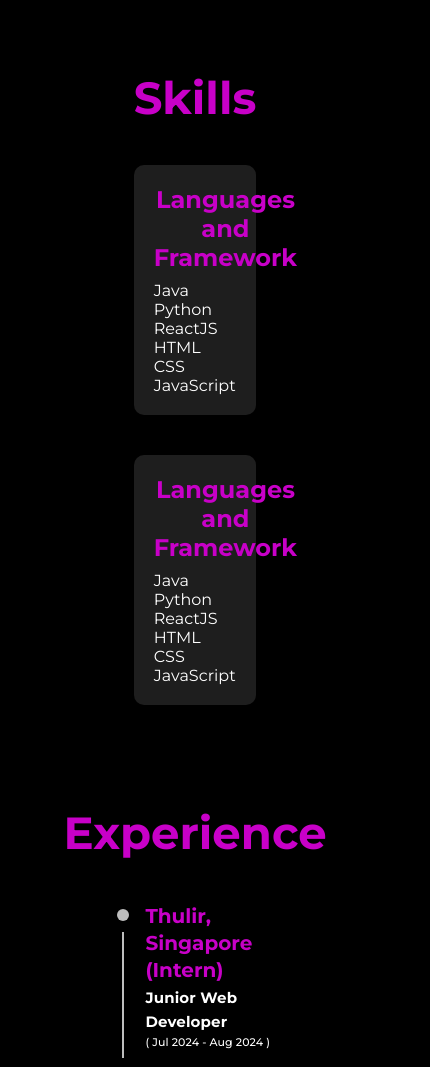
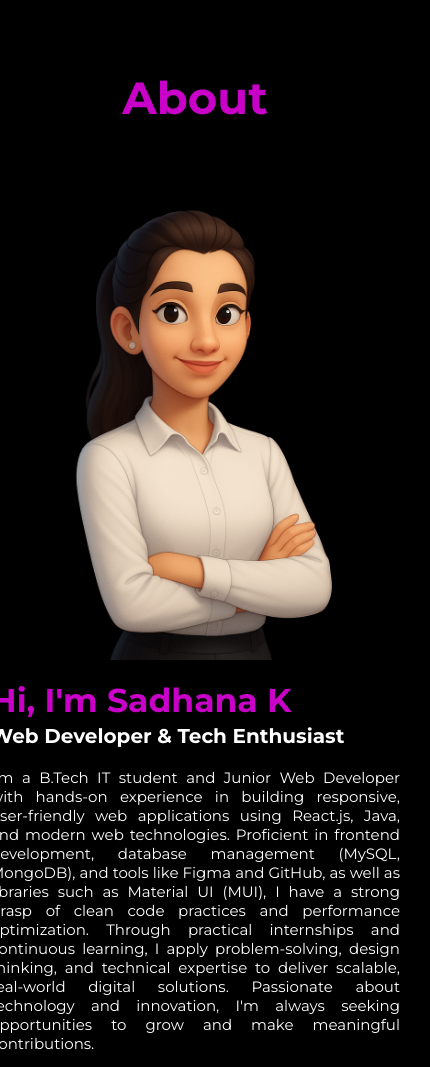
Before and after one commit to SadhanaK266/my-portfolio, a React (Vite) app: page / in a window 390 px wide. Shown: the part 456-1523 px from the top of the page, 430 px wide, since content can reach past the window. Built offline with nearby package versions, Linux system fonts and the light colour scheme.

Commit message:
about updated

```diff
--- a/src/App.jsx
+++ b/src/App.jsx
@@ -10,7 +10,7 @@ function App() {
     <>
     <Header/>
     <Home/>
-    {/* <About/> */}
+    <About/>
     <Skills/>
     <Experience/>
     </>
--- a/src/components/about/About.scss
+++ b/src/components/about/About.scss
@@ -142,12 +142,9 @@ about-Home{
 @media (max-width:768px){
     about-Home{
         flex-direction: column;
-        padding: 0;
-        margin: 0;
         & .home__left{
             & img{
                 margin-top: 25px;
-                padding: 0;
                 width:470px;
                 margin-bottom: 10px;
             }
@@ -160,18 +157,17 @@ about-Home{
             & h1{
                 font-size: 33px;
                 font-weight: 650;
-                width: 300px;
             }
             & h2{
                 font-size: 20px;
-                width:350px;
+                width:100%
             }
             p{
                 align-items: center;
-                width:410px;
+                width:100%;
             }
             & .download-btn{
-                width: 410px;
+                width: 100%;
             }
         }
     }
```
